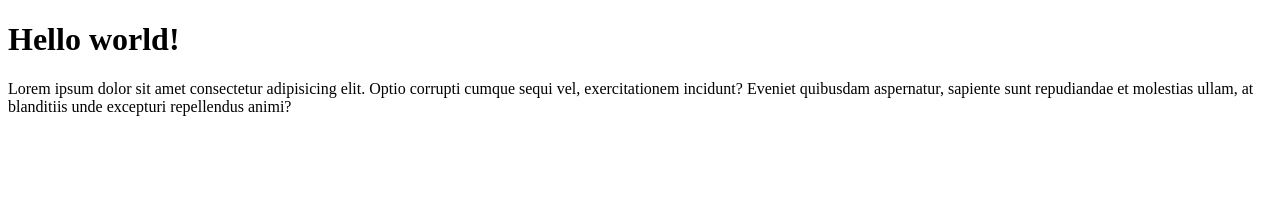
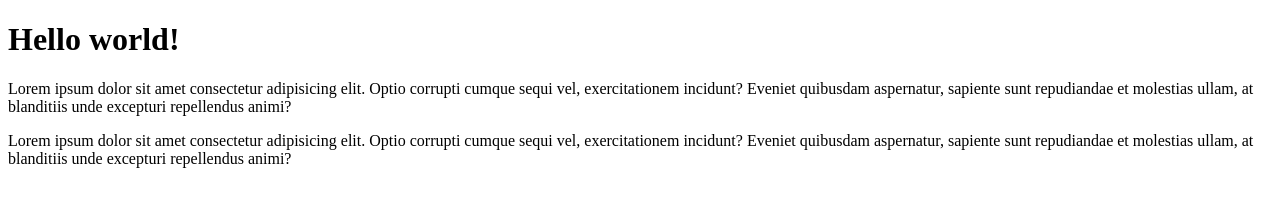
Before and after one commit to 3rdMuhaiat/haikal-git-test, a plain HTML site: page index.html in a window 1280 px wide. Drawn offline with Linux system fonts and the light colour scheme.

Commit message:
paragraph lagi

```diff
--- a/index.html
+++ b/index.html
@@ -8,5 +8,6 @@
 <body>
     <h1>Hello world!</h1>
     <p>Lorem ipsum dolor sit amet consectetur adipisicing elit. Optio corrupti cumque sequi vel, exercitationem incidunt? Eveniet quibusdam aspernatur, sapiente sunt repudiandae et molestias ullam, at blanditiis unde excepturi repellendus animi?</p>
+    <p>Lorem ipsum dolor sit amet consectetur adipisicing elit. Optio corrupti cumque sequi vel, exercitationem incidunt? Eveniet quibusdam aspernatur, sapiente sunt repudiandae et molestias ullam, at blanditiis unde excepturi repellendus animi?</p>
 </body>
 </html>
```
